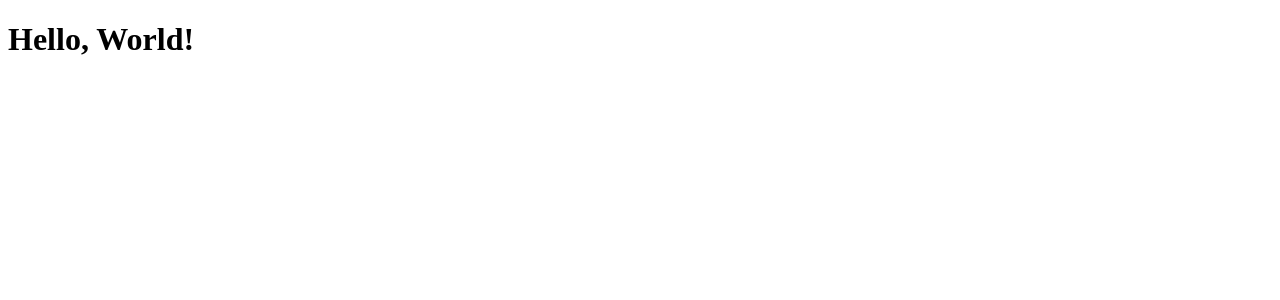
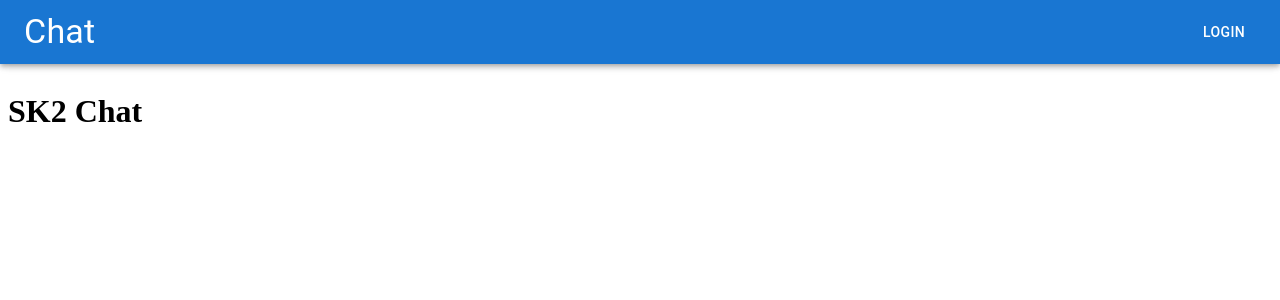
Before and after one commit to dawids21/sk2-chatbot, a React (Create React App) app in the folder chat-client/: page / in a window 1280 px wide. Shown: the top 300 px of the page. Built offline with nearby package versions, Linux system fonts and the light colour scheme.

Commit message:
basic client structure

```diff
--- a/chat-client/src/App.js
+++ b/chat-client/src/App.js
@@ -1,11 +1,22 @@
 import AuthContextProvider from "./context/AuthContextProvider";
 import SnackbarContextProvider from "./context/SnackbarContextProvider";
+import AppRoutes from "./components/routes/AppRoutes"
+import AppBar from "./components/ui/appBar/AppBar";
+import { ThemeProvider } from "@mui/material";
+import theme from "./config/theme"
 
 const App = () => {
   return (
     <AuthContextProvider>
       <SnackbarContextProvider>
-      <h1>Hello, World!</h1>
+        <ThemeProvider theme={theme}>
+          <header>
+            <AppBar />
+          </header>
+          <main>
+            <AppRoutes />
+          </main>
+        </ThemeProvider>
       </SnackbarContextProvider>
     </AuthContextProvider>
   );
--- /dev/null
+++ b/chat-client/src/components/routes/AppRoutes.js
@@ -0,0 +1,14 @@
+import { Route, Routes } from "react-router-dom";
+import Home from "../../pages/Home";
+import Login from "../../pages/Login";
+
+const AppRoutes = () => {
+    return (
+        <Routes>
+            <Route path="/" element={<Home />} />
+            <Route path="/login" element={<Login />} />
+        </Routes>
+    )
+}
+
+export default AppRoutes;
--- /dev/null
+++ b/chat-client/src/components/ui/Logo.js
@@ -0,0 +1,17 @@
+import { Typography } from "@mui/material";
+import React from "react";
+
+const Logo = (props) => {
+  const { sx, variant } = props;
+  return (
+    <Typography
+      sx={{ ...sx }}
+      variant={variant}
+      component="h1"
+    >
+      Chat
+    </Typography>
+  );
+};
+
+export default Logo;
--- /dev/null
+++ b/chat-client/src/components/ui/appBar/AppBar.js
@@ -0,0 +1,97 @@
+import styled from "@emotion/styled";
+import {
+  AppBar as MUIAppBar,
+  Box,
+  Button,
+  IconButton,
+  Toolbar,
+  useMediaQuery,
+} from "@mui/material";
+import MenuIcon from "@mui/icons-material/Menu";
+import React, { useContext, useState } from "react";
+import Drawer from "./Drawer";
+import { useNavigate } from "react-router-dom";
+import AuthContext from "../../../context/auth-context";
+import Logo from "../Logo";
+
+const Offset = styled("div")(({ theme }) => theme.mixins.toolbar);
+
+const AppBar = () => {
+  const [drawerOpen, setDrawerOpen] = useState(false);
+  const isDrawerButtonVisible = useMediaQuery((theme) =>
+    theme.breakpoints.down("sm")
+  );
+  const { isLoggedIn, onLogout } = useContext(AuthContext);
+  const navigate = useNavigate();
+
+  const handleDrawerToggle = () => {
+    setDrawerOpen((prevDrawerOpen) => !prevDrawerOpen);
+  };
+
+  let buttons;
+  if (!isLoggedIn) {
+    buttons = [
+      {
+        name: "Login",
+        action: () => navigate("/login"),
+      },
+    ];
+  } else {
+    buttons = [
+      {
+        name: "Logout",
+        action: () => {
+          navigate("/")
+          onLogout();
+        }
+      }
+    ];
+  }
+
+  return (
+    <>
+      <MUIAppBar position="fixed" component="nav">
+        <Toolbar>
+          {isDrawerButtonVisible && (
+            <IconButton
+              color="inherit"
+              aria-label="open drawer"
+              edge="start"
+              onClick={handleDrawerToggle}
+            >
+              <MenuIcon />
+            </IconButton>
+          )}
+          <Box
+            sx={{
+              display: "flex",
+              alignItems: "center",
+              alignSelf: "stretch",
+              userSelect: "none",
+              cursor: "pointer",
+            }}
+            onClick={() => navigate("/")}
+          >
+            <Logo variant="h4" />
+          </Box>
+          <Box sx={{ flexGrow: 1 }}></Box>
+          {!isDrawerButtonVisible && (
+            <Box>
+              {buttons.map((button) => (
+                <Button key={button.name} onClick={button.action} color="white">
+                  {button.name}
+                </Button>
+              ))}
+            </Box>
+          )}
+        </Toolbar>
+      </MUIAppBar>
+      <Box component="nav">
+        <Drawer open={drawerOpen} toggle={handleDrawerToggle} items={buttons} />
+      </Box>
+      <Offset />
+    </>
+  );
+};
+
+export default AppBar;
--- /dev/null
+++ b/chat-client/src/components/ui/appBar/Drawer.js
@@ -0,0 +1,53 @@
+import React from "react";
+import MUIDrawer from "@mui/material/Drawer";
+import {
+  Box,
+  Divider,
+  List,
+  ListItem,
+  ListItemButton,
+  ListItemText,
+  Typography,
+} from "@mui/material";
+
+const Drawer = (props) => {
+  const { toggle, open, items } = props;
+  const content = (
+    <Box onClick={toggle} sx={{ textAlign: "center" }}>
+      <Typography variant="h5" component="h1" sx={{ my: 2 }}>
+        Chat
+      </Typography>
+      <Divider />
+      <List>
+        {items.map((item) => (
+          <ListItem key={item.name} disablePadding>
+            <ListItemButton onClick={item.action} sx={{ textAlign: "center" }}>
+              <ListItemText primary={item.name} />
+            </ListItemButton>
+          </ListItem>
+        ))}
+      </List>
+    </Box>
+  );
+
+  return (
+    <MUIDrawer
+      open={open}
+      onClose={toggle}
+      ModalProps={{
+        keepMounted: true
+      }}
+      sx={{
+        display: { xs: "block", sm: "none" },
+        "& .MuiDrawer-paper": {
+          boxSizing: "border-box",
+          width: 240,
+        },
+      }}
+    >
+      {content}
+    </MUIDrawer>
+  );
+};
+
+export default Drawer;
--- /dev/null
+++ b/chat-client/src/config/theme.js
@@ -0,0 +1,14 @@
+import { createTheme } from "@mui/material";
+
+const theme = createTheme({
+    palette: {
+        white: {
+            main: "#ffffff",
+        },
+        black: {
+            main: "#000000",
+        },
+    }
+});
+
+export default theme;
--- a/chat-client/src/index.js
+++ b/chat-client/src/index.js
@@ -1,10 +1,13 @@
 import React from 'react';
 import ReactDOM from 'react-dom/client';
+import { BrowserRouter } from 'react-router-dom';
 import App from './App';
 
 const root = ReactDOM.createRoot(document.getElementById('root'));
 root.render(
   <React.StrictMode>
+    <BrowserRouter>
     <App />
+    </BrowserRouter>
   </React.StrictMode>
 );
--- /dev/null
+++ b/chat-client/src/pages/Home.js
@@ -0,0 +1,5 @@
+const Home = () => {
+    return <h1>SK2 Chat</h1>;
+}
+
+export default Home;
--- /dev/null
+++ b/chat-client/src/pages/Login.js
@@ -0,0 +1,5 @@
+const Login = () => {
+    return <h1>Login</h1>;
+}
+
+export default Login;
```
